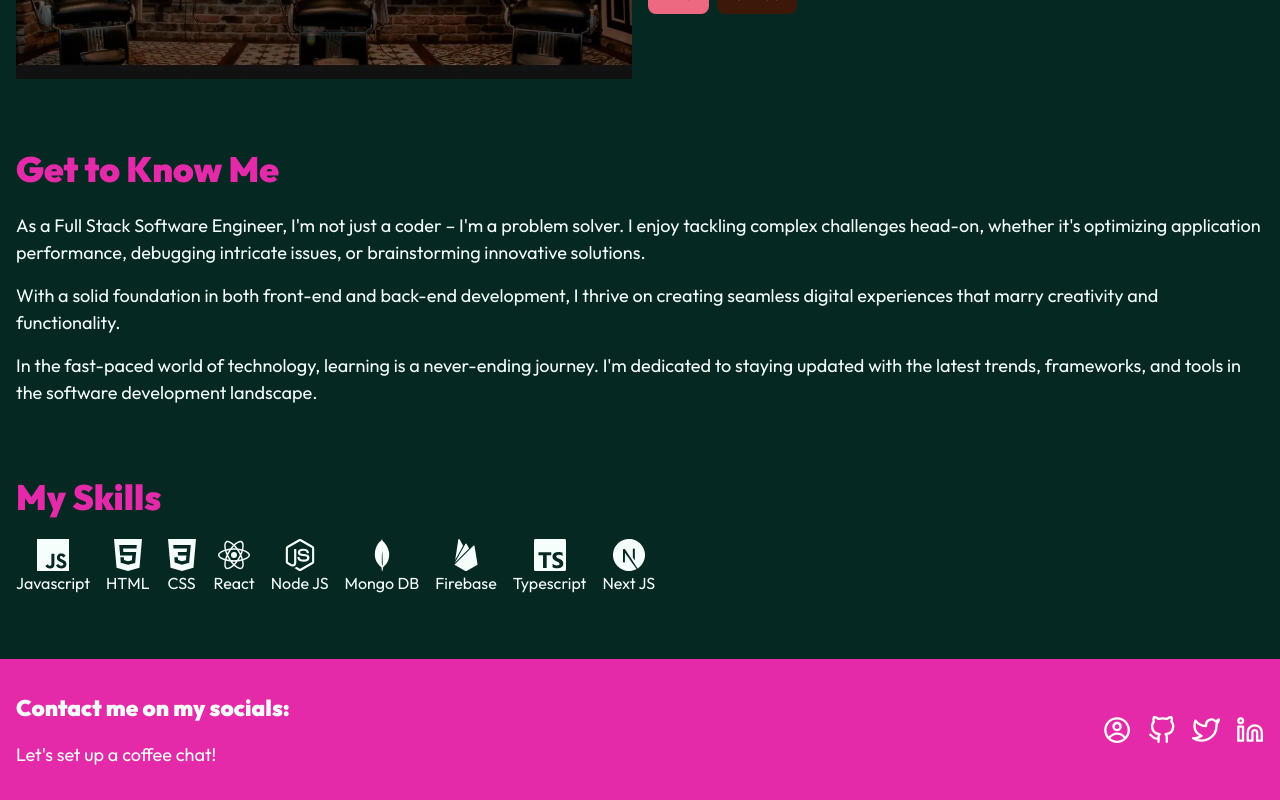
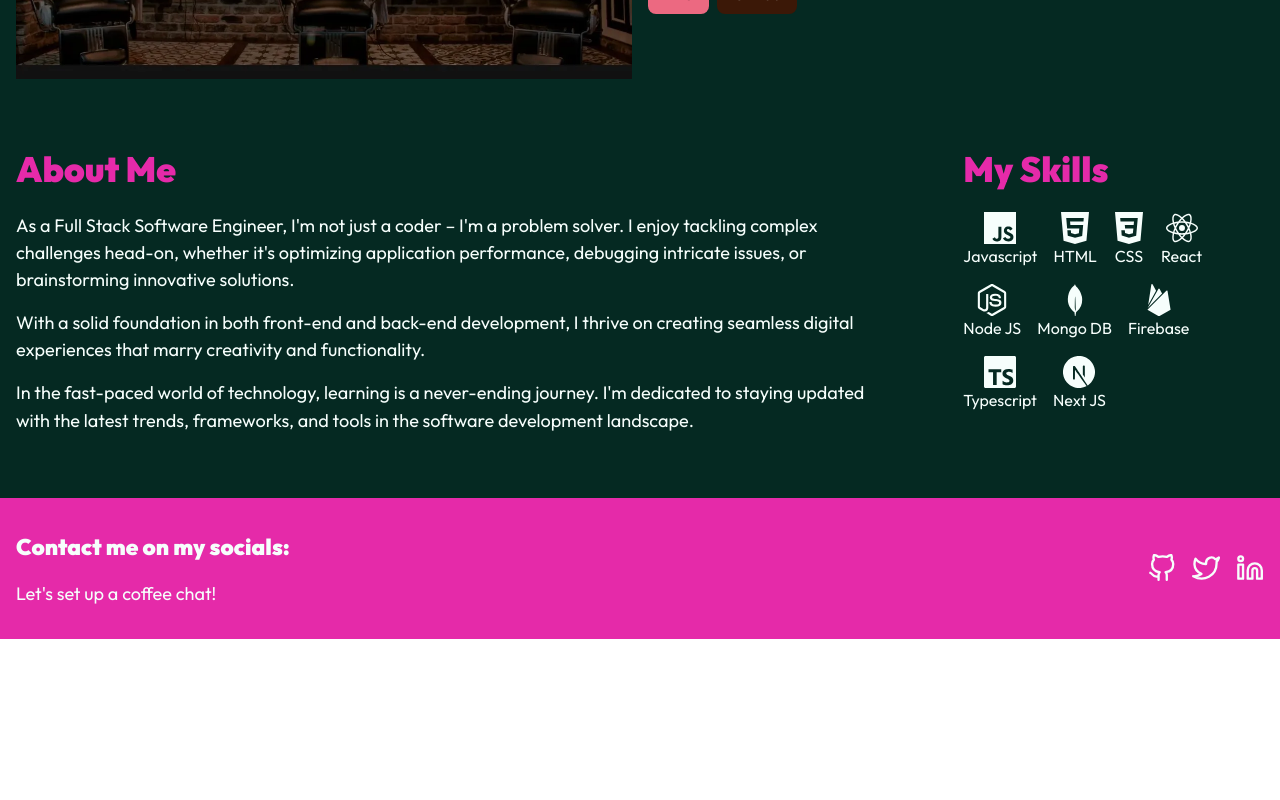
Before and after one commit to Andrewyithub/portfolio-v4, a React (Vite) app: page / in a window 1280 px wide. Shown: the part 1941-2741 px from the top of the page. After the commit the page ends 2580 px from the top, so only its background shows below. Built offline with nearby package versions, Linux system fonts and the light colour scheme.

Commit message:
Move Skills to About component

```diff
--- a/src/App.css
+++ b/src/App.css
@@ -181,7 +181,7 @@ button {
 }
 
 .techs div {
-  padding: 0.4rem;
+  padding: 0.4rem 0.75rem;
   margin-right: 0.5rem;
   margin-bottom: 0.5rem;
   display: grid;
--- a/src/App.tsx
+++ b/src/App.tsx
@@ -1,12 +1,11 @@
-import "./App.css";
-import { useState } from "react";
-import { Fade } from "react-awesome-reveal";
-import NavBar from "./components/NavBar/";
-import Home from "./components/Home";
-import Projects from "./components/Projects";
-import About from "./components/About";
-import Contact from "./components/Contact";
-import Skills from "./components/Skills";
+import './App.css';
+import { useState } from 'react';
+import { Fade } from 'react-awesome-reveal';
+import NavBar from './components/NavBar/';
+import Home from './components/Home';
+import Projects from './components/Projects';
+import About from './components/About';
+import Contact from './components/Contact';
 
 export default function App() {
   const [isDarkMode, setIsDarkMode] = useState(true);
@@ -14,7 +13,7 @@ export default function App() {
   const toggleTheme = () => setIsDarkMode((prevMode) => !prevMode);
 
   return (
-    <div className={`App ${!isDarkMode ? "light" : ""}`}>
+    <div className={`App ${!isDarkMode ? 'light' : ''}`}>
       <NavBar isDarkMode={isDarkMode} handleToggle={toggleTheme} />
       <div className="container flow">
         <Fade fraction={0.2} triggerOnce>
@@ -26,9 +25,6 @@ export default function App() {
         <Fade fraction={0.2} triggerOnce>
           <About />
         </Fade>
-        <Fade fraction={0.2} triggerOnce>
-          <Skills />
-        </Fade>
       </div>
       <div className="contact">
         <Contact />
--- a/src/components/About/index.tsx
+++ b/src/components/About/index.tsx
@@ -1,15 +1,17 @@
 import styles from './styles.module.css';
+import Skills from '../Skills';
 
 export default function About() {
   return (
-    <div id="about" className={`flow ${styles.about__flow}`}>
-      <h2>Get to Know Me</h2>
+    <div id="about" className={styles.flex}>
+      <div className={`flow ${styles.about__flow} `}>
+        <h2>About Me</h2>
 
         <p>
-        As a Full Stack Software Engineer, I'm not just a coder – I'm a problem
-        solver. I enjoy tackling complex challenges head-on, whether it's
-        optimizing application performance, debugging intricate issues, or
-        brainstorming innovative solutions.
+          As a Full Stack Software Engineer, I'm not just a coder – I'm a
+          problem solver. I enjoy tackling complex challenges head-on, whether
+          it's optimizing application performance, debugging intricate issues,
+          or brainstorming innovative solutions.
         </p>
         <p>
           With a solid foundation in both front-end and back-end development, I
@@ -22,5 +24,9 @@ export default function About() {
           frameworks, and tools in the software development landscape.
         </p>
       </div>
+      <div>
+        <Skills />
+      </div>
+    </div>
   );
 }
--- a/src/components/About/styles.module.css
+++ b/src/components/About/styles.module.css
@@ -1,3 +1,12 @@
+.flex {
+  display: flex;
+  flex-direction: column;
+  gap: 4rem;
+  @media only screen and (min-width: 1000px) {
+    flex-direction: row;
+  }
+}
+
 .about__flow {
   --space: 1rem;
 }
--- a/src/components/Skills/index.tsx
+++ b/src/components/Skills/index.tsx
@@ -25,7 +25,7 @@ const skills = [
 
 export default function Skills() {
   return (
-    <div>
+    <>
       <h2>My Skills</h2>
       <div className={styles.skills}>
         {skills.map((skill) => (
@@ -35,6 +35,6 @@ export default function Skills() {
           </div>
         ))}
       </div>
-    </div>
+    </>
   );
 }
--- a/src/components/Socials/index.tsx
+++ b/src/components/Socials/index.tsx
@@ -1,13 +1,7 @@
-import { CgProfile } from 'react-icons/cg';
 import { FiGithub, FiTwitter, FiLinkedin } from 'react-icons/fi';
 
 const Socials = (
   <>
-    <div>
-      <a href="#about">
-        <CgProfile />
-      </a>
-    </div>
     <div>
       <a href="https://github.com/Andrewyithub">
         <FiGithub />
```
Lines whose indentation alone changed are shown as unchanged.
